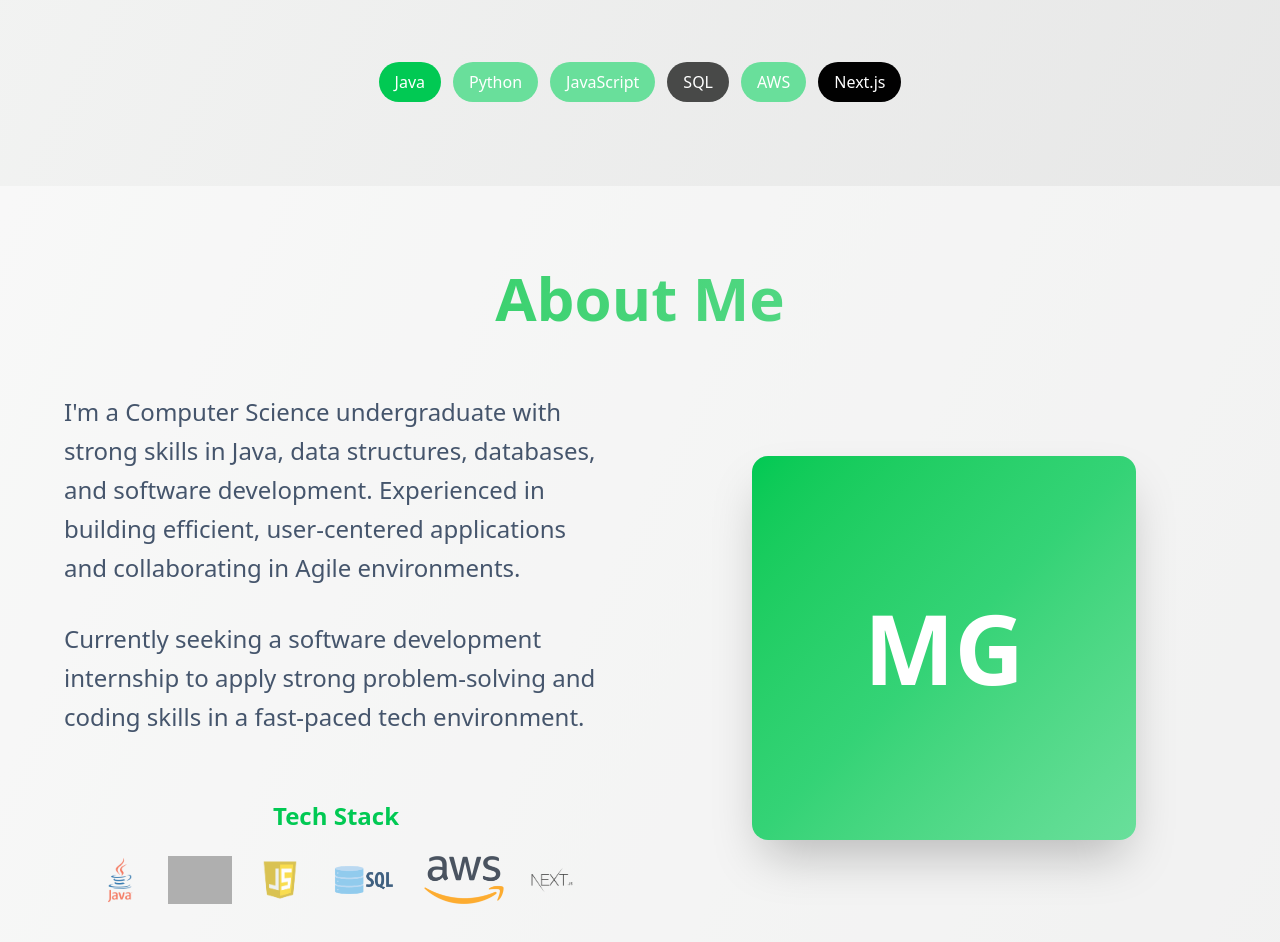
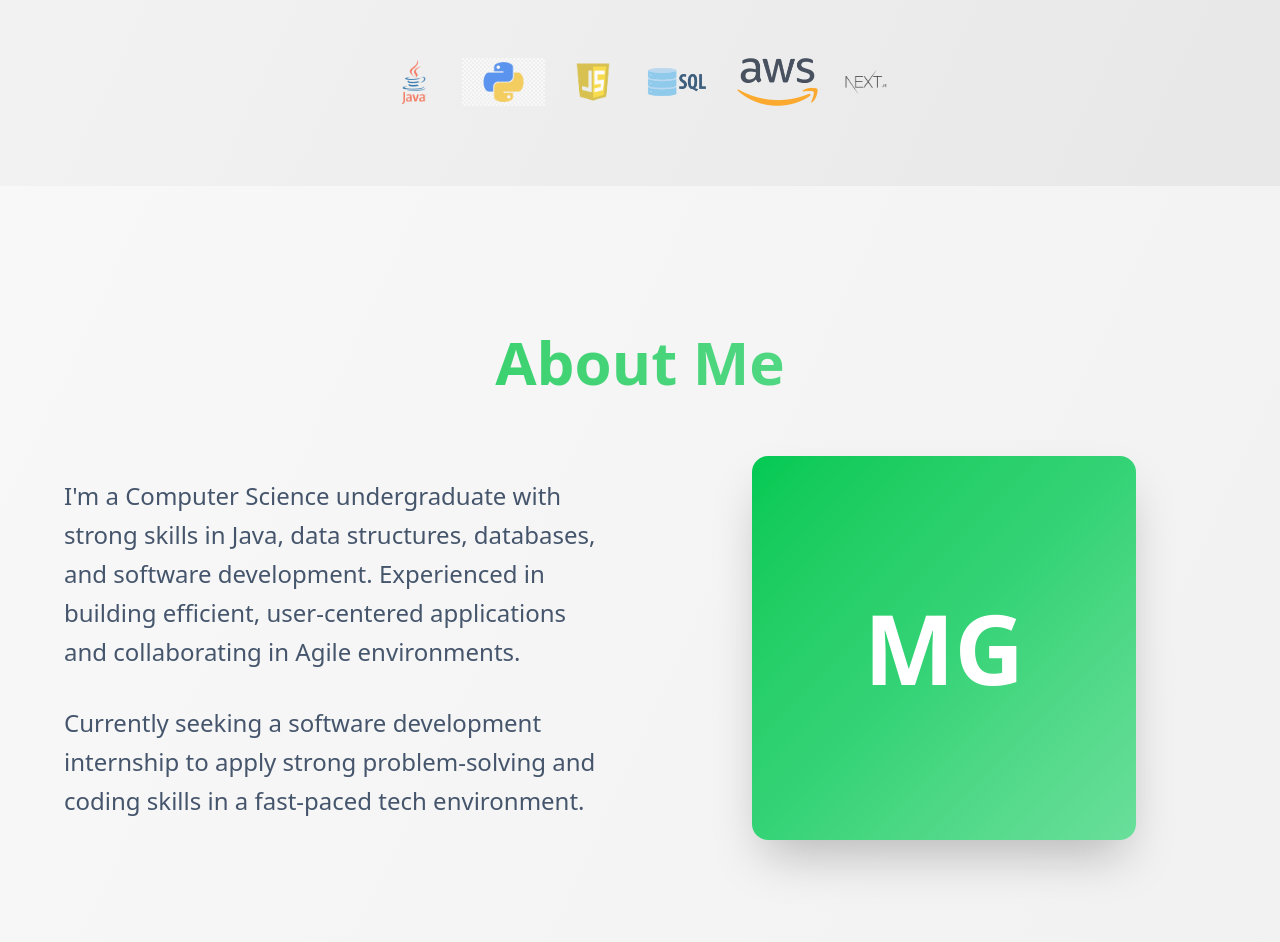
Before and after one commit to GreeneMason/cs_399_ecosite, a Next.js app: page / in a window 1280 px wide. Shown: the part 614-1556 px from the top of the page. Built offline with nearby package versions, Linux system fonts and the light colour scheme; grey boxes are pictures that could not be loaded.

Commit message:
Move tech stack logos to hero section and add Python logo

```diff
--- a/app/page.tsx
+++ b/app/page.tsx
@@ -55,13 +55,13 @@
               Download Resume
             </a>
           </div>
-          <div className="flex flex-wrap gap-3 justify-center">
-            <span className="bg-[#01c953] text-white px-4 py-2 rounded-full text-base font-medium">Java</span>
-            <span className="bg-[#69df9b] text-white px-4 py-2 rounded-full text-base font-medium">Python</span>
-            <span className="bg-[#69df9b] text-white px-4 py-2 rounded-full text-base font-medium">JavaScript</span>
-            <span className="bg-[#484948] text-white px-4 py-2 rounded-full text-base font-medium">SQL</span>
-            <span className="bg-[#69df9b] text-white px-4 py-2 rounded-full text-base font-medium">AWS</span>
-            <span className="bg-[#010101] text-white px-4 py-2 rounded-full text-base font-medium">Next.js</span>
+          <div className="flex flex-wrap justify-center items-center gap-6 mt-8">
+            <img src="/brand_icons/java.webp" alt="Java" className="h-12 w-auto object-contain opacity-80 hover:opacity-100 transition-opacity" />
+            <img src="/brand_icons/279-2791029_python-icon-python-logo.png" alt="Python" className="h-12 w-auto object-contain opacity-80 hover:opacity-100 transition-opacity" />
+            <img src="/brand_icons/javascript-logo-javascript-icon-transparent-free-png.webp" alt="JavaScript" className="h-12 w-auto object-contain opacity-80 hover:opacity-100 transition-opacity" />
+            <img src="/brand_icons/sql-database-icon-logo-design-ui-or-ux-app-png.png" alt="SQL" className="h-12 w-auto object-contain opacity-80 hover:opacity-100 transition-opacity" />
+            <img src="/brand_icons/Amazon_Web_Services_Logo.svg.png" alt="AWS" className="h-12 w-auto object-contain opacity-80 hover:opacity-100 transition-opacity" />
+            <img src="/brand_icons/next.js-logo_brandlogos.net_zeccw.png" alt="Next.js" className="h-12 w-auto object-contain opacity-80 hover:opacity-100 transition-opacity" />
           </div>
         </div>
       </section>
@@ -80,17 +80,6 @@
                 <p className="text-xl md:text-2xl text-slate-600 dark:text-slate-300 leading-relaxed">
                   Currently seeking a software development internship to apply strong problem-solving and coding skills in a fast-paced tech environment.
                 </p>
-                <div className="pt-8">
-                  <h3 className="text-2xl font-bold text-[#01c953] mb-6 text-center">Tech Stack</h3>
-                  <div className="flex flex-wrap justify-center items-center gap-6">
-                    <img src="/brand_icons/java.webp" alt="Java" className="h-12 w-auto object-contain opacity-80 hover:opacity-100 transition-opacity" />
-                    <img src="/brand_icons/279-2791029_python-icon-python-logo.png" alt="Python" className="h-12 w-auto object-contain opacity-80 hover:opacity-100 transition-opacity" />
-                    <img src="/brand_icons/javascript-logo-javascript-icon-transparent-free-png.webp" alt="JavaScript" className="h-12 w-auto object-contain opacity-80 hover:opacity-100 transition-opacity" />
-                    <img src="/brand_icons/sql-database-icon-logo-design-ui-or-ux-app-png.png" alt="SQL" className="h-12 w-auto object-contain opacity-80 hover:opacity-100 transition-opacity" />
-                    <img src="/brand_icons/Amazon_Web_Services_Logo.svg.png" alt="AWS" className="h-12 w-auto object-contain opacity-80 hover:opacity-100 transition-opacity" />
-                    <img src="/brand_icons/next.js-logo_brandlogos.net_zeccw.png" alt="Next.js" className="h-12 w-auto object-contain opacity-80 hover:opacity-100 transition-opacity" />
-                  </div>
-                </div>
               </div>
               <div className="flex justify-center">
                 <div className="w-96 h-96 bg-gradient-to-br from-[#01c953] via-[#34d376] to-[#69df9b] rounded-2xl flex items-center justify-center shadow-2xl transform hover:scale-105 transition-transform duration-300">
```
Also changed, not shown: brand_icons/279-2791029_python-icon-python-logo.png (added), public/brand_icons/279-2791029_python-icon-python-logo.png (added).
